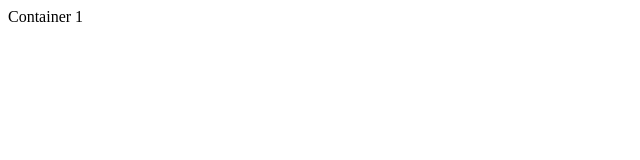
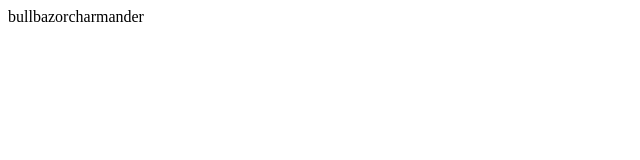
Before and after one commit to TeamAbella060420/cognith, a React (Create React App) app in the folder my-app/: page / in a window 1280 px wide. Shown: the top 160 px of the page, without its empty margins (0-640 px from the left). Built offline with nearby package versions, Linux system fonts and the light colour scheme.

Commit message:
Update Component1.js

```diff
--- a/my-app/src/component/Component1.js
+++ b/my-app/src/component/Component1.js
@@ -1,8 +1,12 @@
-import React from 'react'
+import React, { useState } from 'react'
+import { PokemonList } from '../assets/PokemonList'
 
 const Component1 = () => {
+  const [pokemon, setPokemon] = useState(['bullbazor','charmander'])
+
   return (
-    <div>Container 1</div>
+    <div><PokemonList pokemon={pokemon} /></div>
+
   )
 }
 
```
